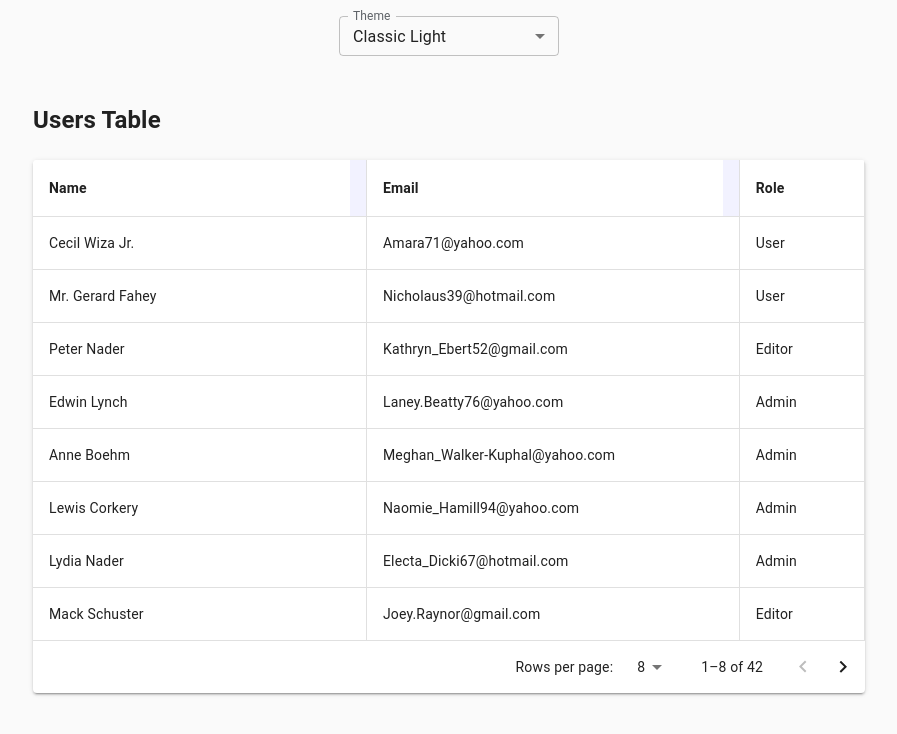
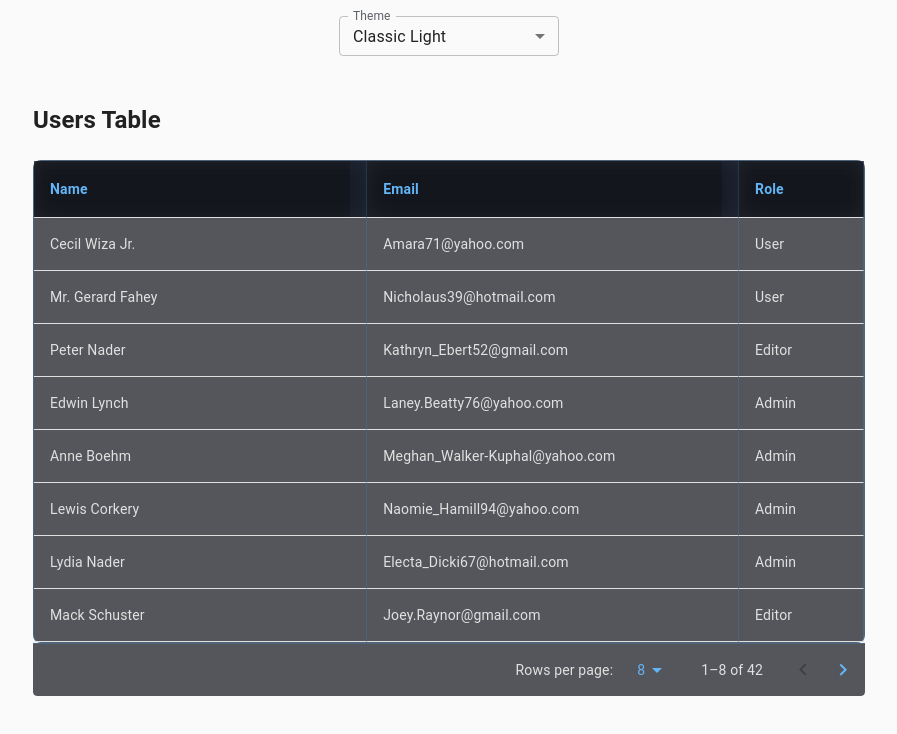
Before and after one commit to zoubirabde9a/llm-rag, a Next.js app: page /users in a window 1280 px wide. Shown: the top 734 px of the page, without its empty margins (191-1088 px from the left). Built offline with nearby package versions, Linux system fonts and the light colour scheme.

Commit message:
Update theme styles for dark mode and gradient glow; enhance ClientThemeProvider to prevent theme flash on mount; improve DynamicTable with animations and hover effects for better user experience.

```diff
--- a/src/components/ClientThemeProvider.tsx
+++ b/src/components/ClientThemeProvider.tsx
@@ -18,18 +18,32 @@ export function useThemeContext() {
 }
 
 export default function ClientThemeProvider({ children }: { children: React.ReactNode }) {
-  const [themeName, setThemeName] = useState<ThemeName>(() => {
-    if (typeof window !== "undefined") {
-      return (localStorage.getItem("themeName") as ThemeName) || "classicLight";
+  // Initialize with a default theme
+  const [themeName, setThemeName] = useState<ThemeName>("classicLight");
+  const [mounted, setMounted] = useState(false);
+
+  // Only access localStorage after component mounts
+  useEffect(() => {
+    const savedTheme = localStorage.getItem("themeName") as ThemeName;
+    if (savedTheme && Object.keys(themes).includes(savedTheme)) {
+      setThemeName(savedTheme);
     }
-    return "classicLight";
-  });
+    setMounted(true);
+  }, []);
 
+  // Save theme preference
   useEffect(() => {
-    localStorage.setItem("themeName", themeName);
-  }, [themeName]);
+    if (mounted) {
+      localStorage.setItem("themeName", themeName);
+    }
+  }, [themeName, mounted]);
 
   const theme = useMemo(() => themes[themeName], [themeName]);
+
+  // Prevent flash of wrong theme
+  if (!mounted) {
+    return null;
+  }
 
   return (
     <ThemeContext.Provider value={{ themeName, setThemeName }}>
--- a/src/components/dynamicTable/DynamicTable.tsx
+++ b/src/components/dynamicTable/DynamicTable.tsx
@@ -168,7 +168,24 @@ const DynamicTable: React.FC<DynamicTableProps> = ({
   };
 
   return (
-    <Paper elevation={2} className="rounded-lg overflow-hidden">
+    <Paper
+      elevation={0}
+      sx={{
+        backgroundColor: 'transparent',
+        animation: 'fadeIn 0.8s ease-out',
+        '@keyframes fadeIn': {
+          '0%': {
+            opacity: 0,
+            transform: 'translateY(20px)',
+          },
+          '100%': {
+            opacity: 1,
+            transform: 'translateY(0)',
+          },
+        },
+      }}
+      className="rounded-lg overflow-hidden"
+    >
       <TableContainer sx={tableContainerStyles}>
         <Table stickyHeader sx={tableStyles}>
           <TableHead>
@@ -180,7 +197,16 @@ const DynamicTable: React.FC<DynamicTableProps> = ({
                     key={col}
                     sx={getTableCellStyles(currentWidth, minColumnWidth, maxColumnWidth, borderColor, resizeHandleWidth)}
                   >
-                    <div title={col} style={{ overflow: 'hidden', textOverflow: 'ellipsis' }}>
+                    <div
+                      title={col}
+                      style={{
+                        overflow: 'hidden',
+                        textOverflow: 'ellipsis',
+                        display: 'flex',
+                        alignItems: 'center',
+                        gap: '8px',
+                      }}
+                    >
                       {col}
                     </div>
 
@@ -208,7 +234,14 @@ const DynamicTable: React.FC<DynamicTableProps> = ({
             {paginatedData.map((row, rowIndex) => (
               <TableRow
                 key={`row-${rowIndex}`}
-                className="hover:bg-gray-50 transition-colors"
+                sx={{
+                  transition: 'all 0.3s ease',
+                  '&:hover': {
+                    backgroundColor: 'rgba(64, 156, 255, 0.1)',
+                    transform: 'scale(1.01)',
+                    boxShadow: '0 0 15px rgba(64, 156, 255, 0.2)',
+                  },
+                }}
                 style={{ height: tableRowHeight }}
               >
                 {columns.map((col) => (
@@ -224,7 +257,14 @@ const DynamicTable: React.FC<DynamicTableProps> = ({
             ))}
             {paginatedData.length < perPage &&
               Array.from({ length: perPage - paginatedData.length }).map((_, emptyRowIndex) => (
-                <TableRow key={`empty-${emptyRowIndex}`} style={{ height: tableRowHeight }}>
+                <TableRow
+                  key={`empty-${emptyRowIndex}`}
+                  style={{ height: tableRowHeight }}
+                  sx={{
+                    opacity: 0.5,
+                    transition: 'all 0.3s ease',
+                  }}
+                >
                   {columns.map((col) => (
                     <TableCell
                       key={`empty-${col}-${emptyRowIndex}`}
@@ -246,6 +286,24 @@ const DynamicTable: React.FC<DynamicTableProps> = ({
         rowsPerPage={perPage}
         onRowsPerPageChange={handleChangeRowsPerPage}
         rowsPerPageOptions={paginationOptions}
+        sx={{
+          backgroundColor: 'rgba(13, 17, 23, 0.7)',
+          backdropFilter: 'blur(10px)',
+          color: '#e1e1e1',
+          borderTop: '1px solid rgba(64, 156, 255, 0.2)',
+          '& .MuiTablePagination-select': {
+            color: '#64b5f6',
+          },
+          '& .MuiTablePagination-selectIcon': {
+            color: '#64b5f6',
+          },
+          '& .MuiIconButton-root': {
+            color: '#64b5f6',
+            '&:hover': {
+              backgroundColor: 'rgba(64, 156, 255, 0.1)',
+            },
+          },
+        }}
       />
     </Paper>
   );
--- a/src/components/dynamicTable/DynamicTableStyles.tsx
+++ b/src/components/dynamicTable/DynamicTableStyles.tsx
@@ -8,13 +8,27 @@ export const DEFAULT_TABLE_ROW_HEIGHT = 53;
 export const DEFAULT_RESIZE_HANDLE_WIDTH = 16; // px
 export const AVERAGE_CHAR_WIDTH = 10; // Heuristic: Average width of a character in pixels
 export const CELL_PADDING = 24; // Heuristic: Combined horizontal padding within a cell
-export const BORDER_COLOR = "#e0e0e0";
-export const RESIZE_HANDLE_BG = "rgba(0, 0, 255, 0.1)";
-export const RESIZE_HANDLE_BG_HOVER = "rgba(0, 0, 255, 0.3)";
+export const BORDER_COLOR = "rgba(64, 156, 255, 0.2)"; // Futuristic blue border
+export const RESIZE_HANDLE_BG = "rgba(64, 156, 255, 0.1)";
+export const RESIZE_HANDLE_BG_HOVER = "rgba(64, 156, 255, 0.4)";
 export const RESIZE_HANDLE_OPACITY = 0.5;
 export const RESIZE_HANDLE_OPACITY_HOVER = 1;
 export const NO_DATA_TEXT = "No data available.";
 export const PAGINATION_OPTIONS = [5, 8, 10, 20, 50, 100];
+
+// Animation keyframes
+const fadeIn = {
+  '@keyframes fadeIn': {
+    '0%': {
+      opacity: 0,
+      transform: 'translateY(20px)',
+    },
+    '100%': {
+      opacity: 1,
+      transform: 'translateY(0)',
+    },
+  },
+};
 
 // Styles for table cells
 export const getTableCellStyles = (currentWidth: number, minColumnWidth: number, maxColumnWidth: number, borderColor: string, resizeHandleWidth: number) => ({
@@ -22,8 +36,9 @@ export const getTableCellStyles = (currentWidth: number, minColumnWidth: number,
     minWidth: minColumnWidth,
     maxWidth: maxColumnWidth,
     boxSizing: 'border-box' as const,
-    fontWeight: 'bold',
-    backgroundColor: (theme: Theme) => theme.palette.background.paper,
+    fontWeight: 600,
+    backgroundColor: 'rgba(13, 17, 23, 0.7)',
+    color: '#64b5f6',
     whiteSpace: 'nowrap' as const,
     overflow: 'hidden',
     textOverflow: 'ellipsis',
@@ -31,6 +46,12 @@ export const getTableCellStyles = (currentWidth: number, minColumnWidth: number,
     position: 'relative' as const,
     borderRight: `1px solid ${borderColor}`,
     userSelect: 'none' as const,
+    backdropFilter: 'blur(10px)',
+    transition: 'all 0.3s ease',
+    '&:hover': {
+      backgroundColor: 'rgba(64, 156, 255, 0.1)',
+      color: '#90caf9',
+    },
 });
 
 // Styles for resize handle
@@ -43,9 +64,13 @@ export const getResizeHandleStyles = (resizeHandleWidth: number, resizeHandleBg:
     cursor: 'col-resize' as const,
     backgroundColor: resizeHandleBg,
     opacity: resizeHandleOpacity,
-    transition: 'opacity 0.2s ease-in-out, background-color 0.2s ease-in-out',
+    transition: 'all 0.3s ease',
     zIndex: 10,
     boxSizing: 'border-box' as const,
+    '&:hover': {
+      backgroundColor: 'rgba(64, 156, 255, 0.4)',
+      boxShadow: '0 0 15px rgba(64, 156, 255, 0.3)',
+    },
 });
 
 // Styles for body cells
@@ -57,16 +82,45 @@ export const getBodyCellStyles = (currentWidth: number, borderColor: string, tab
     borderRight: `1px solid ${borderColor}`,
     boxSizing: 'border-box' as const,
     height: tableRowHeight,
+    color: '#e1e1e1',
+    transition: 'all 0.3s ease',
+    '&:hover': {
+      backgroundColor: 'rgba(64, 156, 255, 0.1)',
+      color: '#90caf9',
+      transform: 'scale(1.01)',
+      boxShadow: '0 0 15px rgba(64, 156, 255, 0.2)',
+    },
 });
 
 // Styles for table container
 export const tableContainerStyles = {
     overflowX: 'auto' as const,
     maxHeight: '70vh',
+    animation: 'fadeIn 0.8s ease-out',
+    ...fadeIn,
+    '&::-webkit-scrollbar': {
+      width: '8px',
+      height: '8px',
+    },
+    '&::-webkit-scrollbar-track': {
+      background: 'rgba(13, 17, 23, 0.7)',
+    },
+    '&::-webkit-scrollbar-thumb': {
+      background: 'rgba(64, 156, 255, 0.3)',
+      borderRadius: '4px',
+      '&:hover': {
+        background: 'rgba(64, 156, 255, 0.5)',
+      },
+    },
 };
 
 // Styles for table
 export const tableStyles = {
     tableLayout: 'fixed' as const,
     minWidth: '100%',
+    background: 'rgba(13, 17, 23, 0.7)',
+    backdropFilter: 'blur(10px)',
+    borderRadius: '8px',
+    border: '1px solid rgba(64, 156, 255, 0.2)',
+    boxShadow: '0 0 20px rgba(64, 156, 255, 0.1)',
 };
--- a/src/themes.ts
+++ b/src/themes.ts
@@ -183,10 +183,10 @@ const darkMode: ThemeOptions = {
 const gradientGlow: ThemeOptions = {
   palette: {
     mode: "dark",
-    primary: { main: "#a259f7" }, // Vibrant Purple
-    secondary: { main: "#ff6ec4" }, // Pink Accent
-    background: { default: "#1a1333", paper: "#231942" }, // Deep purple gradient base
-    text: { primary: "#fff", secondary: grey[300] },
+    primary: { main: "#9c27b0" }, // Material UI Purple
+    secondary: { main: "#e91e63" }, // Material UI Pink
+    background: { default: "#1a1a2e", paper: "#2d2d4d" }, // Deep purple-tinted dark background
+    text: { primary: "#ffffff", secondary: grey[300] },
     error: { main: "#ff5370" },
     warning: { main: "#ffb74d" },
     info: { main: "#64b5f6" },
@@ -199,27 +199,11 @@ const gradientGlow: ThemeOptions = {
     fontWeightMedium: 500,
   },
   components: {
-    MuiCssBaseline: {
-      styleOverrides: {
-        '@global': {
-          body: {
-            background: 'linear-gradient(270deg, #a259f7, #6a82fb, #ff6ec4, #a259f7)',
-            backgroundSize: '600% 600%',
-            animation: 'bgColorCycle 10s ease infinite',
-          },
-          '@keyframes bgColorCycle': {
-            '0%': { backgroundPosition: '0% 50%' },
-            '50%': { backgroundPosition: '100% 50%' },
-            '100%': { backgroundPosition: '0% 50%' },
-          },
-        },
-      },
-    },
     MuiPaper: {
       styleOverrides: {
         root: {
-          background: 'linear-gradient(135deg, #231942 60%, #6a82fb 100%)',
-          boxShadow: "0 4px 20px rgba(162,89,247,0.25)",
+          backgroundColor: "#2d2d4d",
+          boxShadow: "0 4px 20px rgba(156,39,176,0.15)",
           borderRadius: 16
         }
       }
@@ -232,19 +216,19 @@ const gradientGlow: ThemeOptions = {
           fontWeight: 600,
         },
         containedPrimary: {
-          background: 'linear-gradient(90deg, #a259f7 0%, #6a82fb 100%)',
+          backgroundColor: "#9c27b0",
           color: '#fff',
-          boxShadow: '0 2px 8px rgba(162,89,247,0.25)',
+          boxShadow: '0 2px 8px rgba(156,39,176,0.25)',
           '&:hover': {
-            background: 'linear-gradient(90deg, #6a82fb 0%, #a259f7 100%)',
-            boxShadow: '0 4px 16px rgba(162,89,247,0.35)',
+            backgroundColor: "#7b1fa2",
+            boxShadow: '0 4px 16px rgba(156,39,176,0.35)',
           }
         },
         containedSecondary: {
-          background: 'linear-gradient(90deg, #ff6ec4 0%, #7878ff 100%)',
+          backgroundColor: "#e91e63",
           color: '#fff',
           '&:hover': {
-            background: 'linear-gradient(90deg, #7878ff 0%, #ff6ec4 100%)',
+            backgroundColor: "#c2185b",
           }
         }
       }
@@ -252,26 +236,35 @@ const gradientGlow: ThemeOptions = {
     MuiAppBar: {
       styleOverrides: {
         root: {
-          background: 'linear-gradient(90deg, #a259f7 0%, #ff6ec4 100%)',
-          boxShadow: '0 2px 8px rgba(162,89,247,0.25)',
-          borderBottom: '1px solid rgba(255,255,255,0.1)'
+          backgroundColor: "#2d2d4d",
+          boxShadow: '0 2px 8px rgba(156,39,176,0.15)',
+          borderBottom: '1px solid rgba(156,39,176,0.2)'
         }
       }
     },
     MuiTableCell: {
       styleOverrides: {
         head: {
-          backgroundColor: "#6a82fb",
+          backgroundColor: "#2d2d4d",
           color: "#fff",
           fontWeight: 'bold',
         },
         body: {
           color: "#fff",
-          borderColor: 'rgba(255, 255, 255, 0.12)',
+          borderColor: 'rgba(156,39,176,0.2)',
         },
         footer: {
           color: grey[300],
-          borderColor: 'rgba(255, 255, 255, 0.12)',
+          borderColor: 'rgba(156,39,176,0.2)',
+        }
+      }
+    },
+    MuiTableRow: {
+      styleOverrides: {
+        root: {
+          '&:hover': {
+            backgroundColor: 'rgba(156,39,176,0.15)', // Purple-tinted hover effect
+          }
         }
       }
     }
```
